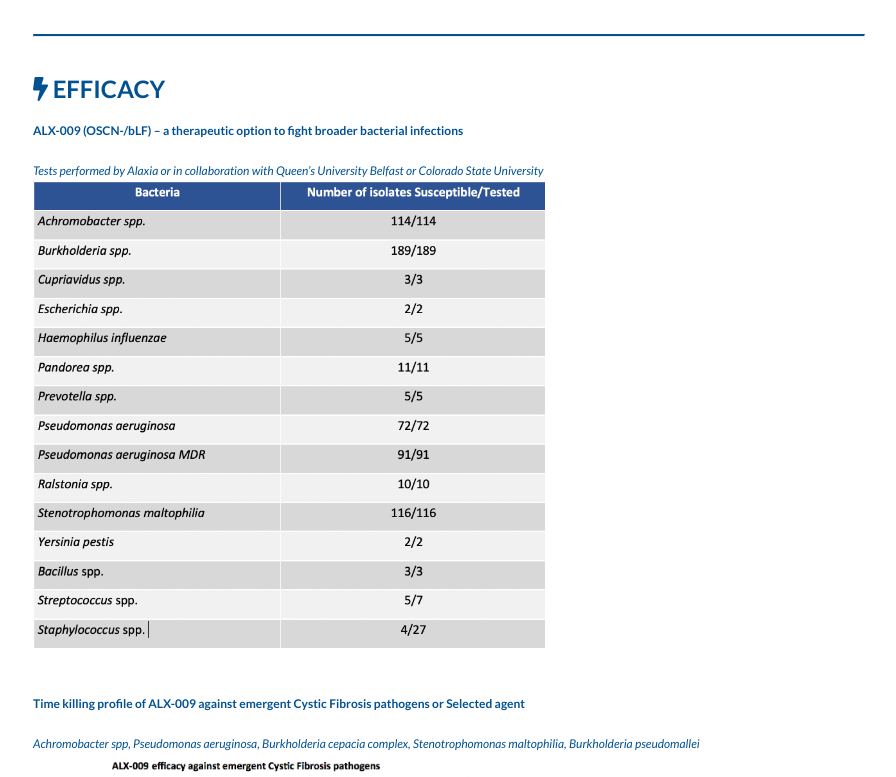
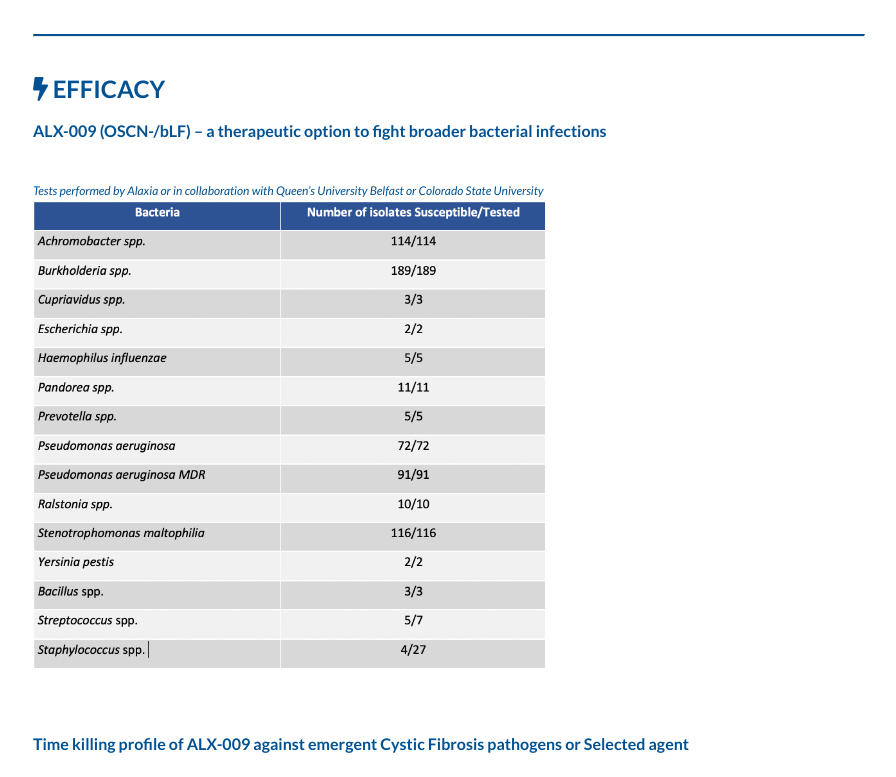
Before and after one commit to JBeaussart/alaxia-pharma, a Vue app: page /alx-009 in a window 1280 px wide. Shown: the part 1540-2317 px from the top of the page, without its empty margins (191-1087 px from the left). Built offline with nearby package versions, Linux system fonts and the light colour scheme.

Commit message:
add more br to separate each part of efficacy

```diff
--- a/src/components/alx_components/Efficacy.vue
+++ b/src/components/alx_components/Efficacy.vue
@@ -10,6 +10,7 @@
         ALX-009 (OSCN-/bLF) – a therapeutic option to fight broader bacterial
         infections
       </h3>
+      <br />
       <br />
       <div>
         <p class="alx_page_schema_description">
@@ -24,6 +25,7 @@
       </div>
     </section>
 
+    <br />
     <br />
     <br />
 
@@ -109,4 +111,7 @@ export default {};
 .banner_icon {
   font-size: 24px;
 }
+h3 {
+  font-size: 16px;
+}
 </style>
```
